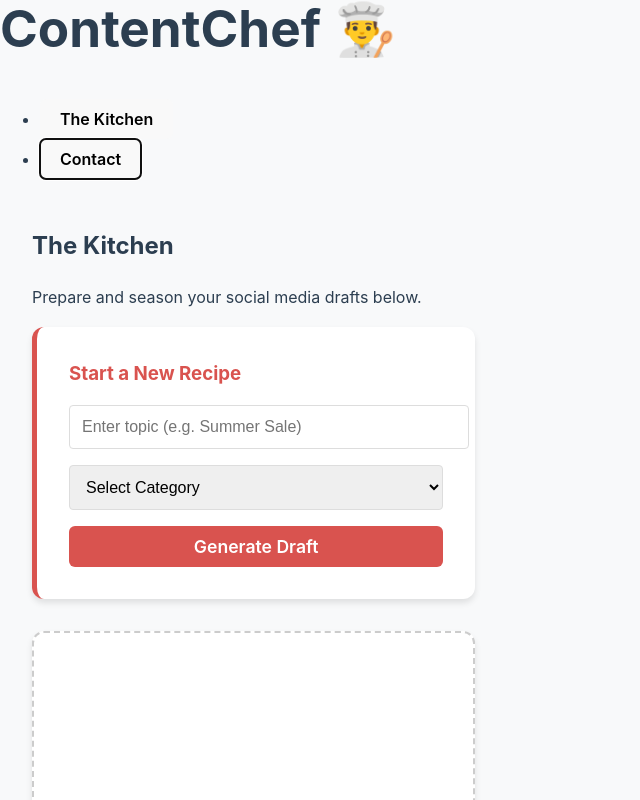
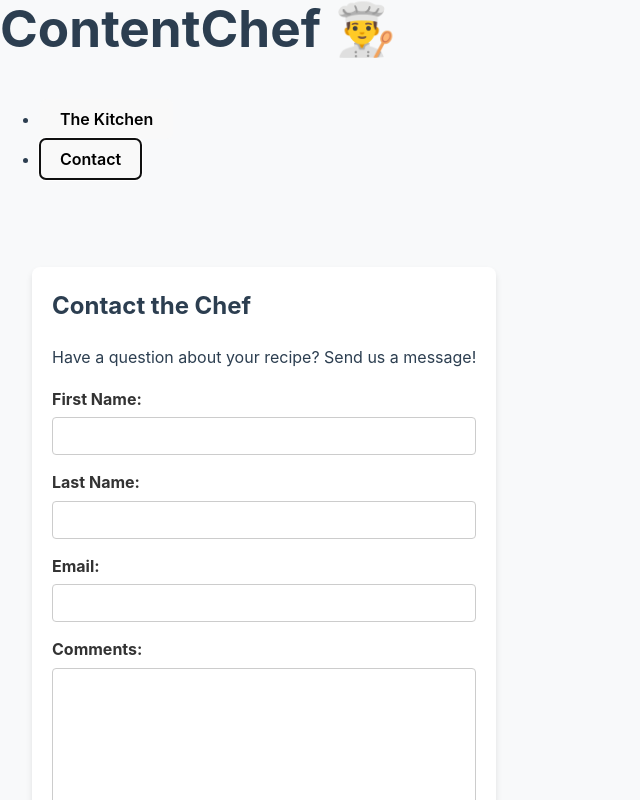
Before and after one commit to lsamuel-dev/ContentChef, a React (Vite) app: page / in a window 1280 px wide. Both pictures are taken after a click on the button "Contact". Shown: the top 800 px of the page, without its empty margins (0-640 px from the left). Built offline with nearby package versions, Linux system fonts and the light colour scheme.

Commit message:
feat: implement functional navigation and complete controlled contact form

```diff
--- a/src/Components/ContactContainer/ContactContainer.css
+++ b/src/Components/ContactContainer/ContactContainer.css
@@ -0,0 +1,53 @@
+.contact-container {
+  max-width: 600px;
+  margin: 40px auto;
+  padding: 20px;
+  background: white;
+  border-radius: 8px;
+  box-shadow: 0 4px 6px rgba(0,0,0,0.1);
+}
+
+.contact-form {
+  display: flex;
+  flex-direction: column;
+  gap: 15px;
+}
+
+.form-group {
+  display: flex;
+  flex-direction: column;
+  text-align: left;
+}
+
+.form-group label {
+  font-weight: bold;
+  margin-bottom: 5px;
+  color: #333;
+}
+
+.form-group input, .form-group textarea {
+  padding: 10px;
+  border: 1px solid #ccc;
+  border-radius: 4px;
+  font-family: inherit;
+}
+
+.form-group textarea {
+  height: 120px;
+  resize: vertical;
+}
+
+.submit-btn {
+  background-color: #d9534f;
+  color: white;
+  padding: 12px;
+  border: none;
+  border-radius: 4px;
+  cursor: pointer;
+  font-size: 1rem;
+  font-weight: bold;
+}
+
+.submit-btn:hover {
+  background-color: #c9302c;
+}
--- a/src/Components/ContactContainer/ContactContainer.jsx
+++ b/src/Components/ContactContainer/ContactContainer.jsx
@@ -1,11 +1,87 @@
+import { useState } from 'react';
 import './ContactContainer.css';
 
 function ContactContainer() {
+  // Requirement: Manage own state for form fields
+  const [formData, setFormData] = useState({
+    firstName: '',
+    lastName: '',
+    email: '',
+    comments: ''
+  });
+
+  // Requirement: Controlled component logic
+  const handleChange = (e) => {
+    const { name, value } = e.target;
+    setFormData((prevData) => ({
+      ...prevData,
+      [name]: value
+    }));
+  };
+
+  const handleSubmit = (e) => {
+    e.preventDefault();
+    console.log('Form Submitted:', formData);
+    alert(`Thank you, ${formData.firstName}! The Chef has received your message.`);
+    // Reset form after submission
+    setFormData({ firstName: '', lastName: '', email: '', comments: '' });
+  };
+
   return (
     <div className="contact-container">
       <h2>Contact the Chef</h2>
       <p>Have a question about your recipe? Send us a message!</p>
-      {/* Form will go here later */}
+
+      <form className="contact-form" onSubmit={handleSubmit}>
+        {/* Requirement: First Name Field [cite: 49] */}
+        <div className="form-group">
+          <label>First Name:</label>
+          <input
+            type="text"
+            name="firstName"
+            value={formData.firstName}
+            onChange={handleChange}
+            required
+          />
+        </div>
+
+        {/* Requirement: Last Name Field [cite: 50] */}
+        <div className="form-group">
+          <label>Last Name:</label>
+          <input
+            type="text"
+            name="lastName"
+            value={formData.lastName}
+            onChange={handleChange}
+            required
+          />
+        </div>
+
+        {/* Requirement: Email Field [cite: 51] */}
+        <div className="form-group">
+          <label>Email:</label>
+          <input
+            type="email"
+            name="email"
+            value={formData.email}
+            onChange={handleChange}
+            required
+          />
+        </div>
+
+        {/* Requirement: Comments Field [cite: 52] */}
+        <div className="form-group">
+          <label>Comments:</label>
+          <textarea
+            name="comments"
+            value={formData.comments}
+            onChange={handleChange}
+            required
+          ></textarea>
+        </div>
+
+        <button type="submit" className="submit-btn">Send Message</button>
+      </form>
     </div>
   );
 }
--- a/src/Components/NavBar/NavBar.jsx
+++ b/src/Components/NavBar/NavBar.jsx
@@ -1,14 +1,20 @@
 import './NavBar.css';
 
-function NavBar() {
+function NavBar({ onNavigate }) {
   return (
     <nav className="navbar">
       <div className="nav-logo">
         <h1>ContentChef 👨‍🍳</h1>
       </div>
       <ul className="nav-links">
-        <li><button className="nav-btn">The Kitchen</button></li>
-        <li><button className="nav-btn">Contact</button></li>
+        {/* Navigation to 'The Kitchen' (Required /todos view) */}
+        <li>
+          <button onClick={() => onNavigate('kitchen')}>The Kitchen</button>
+        </li>
+        {/* Navigation to 'Contact' (Required /contact view) */}
+        <li>
+          <button onClick={() => onNavigate('contact')}>Contact</button>
+        </li>
       </ul>
     </nav>
   );
```
